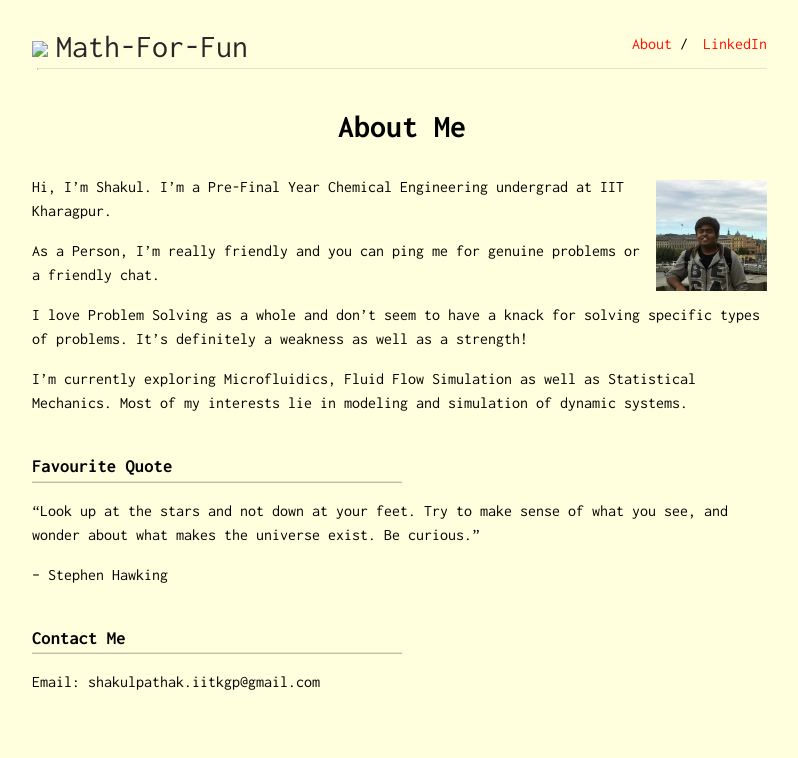
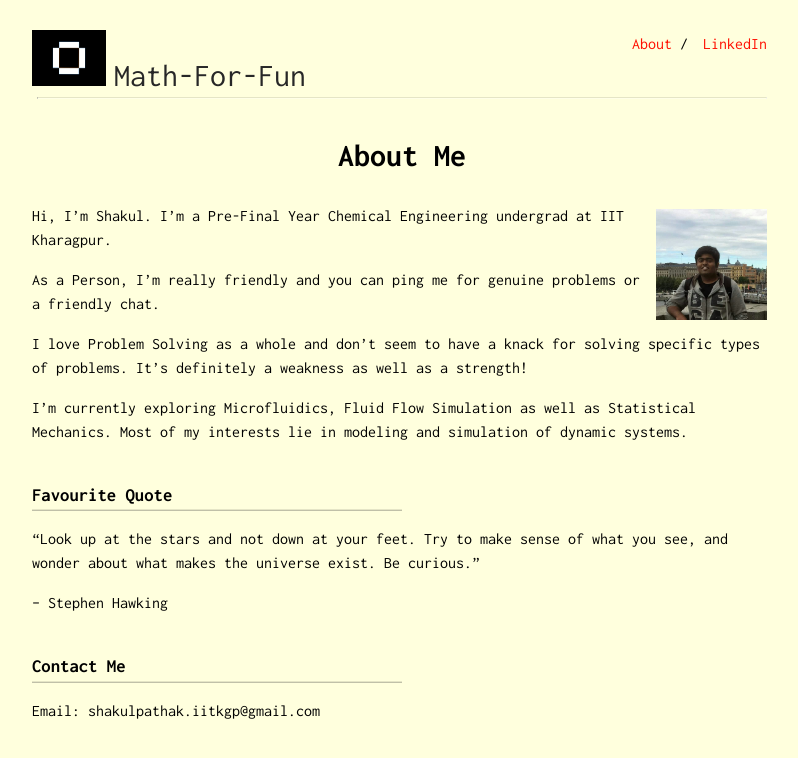
Before and after one commit to Oscuro-Phoenix/math-for-fun, a Jekyll site: the page built from about.md, in a window 1280 px wide. Shown: the top 758 px of the page, without its empty margins (238-1036 px from the left). Built offline with Jekyll 4.4.1, drawn with Linux system fonts in a browser that asks for light colours.

Commit message:
Update navbar.html

```diff
--- a/_includes/navbar.html
+++ b/_includes/navbar.html
@@ -1,5 +1,5 @@
 <div class="navbar">
-    <img style="width:10%;" src="../math-for-fun/assets/home.gif">
+    <img style="width:10%;" src="{{ site.url }}{{ site.baseurl}}/assets/home.gif">
     <a class="site-title" href="{{ site.url }}{{ site.baseurl}}/">{{ site.title }}</a>
     <ul class="pull-right">
         {% for x in site.navbar %}
```
